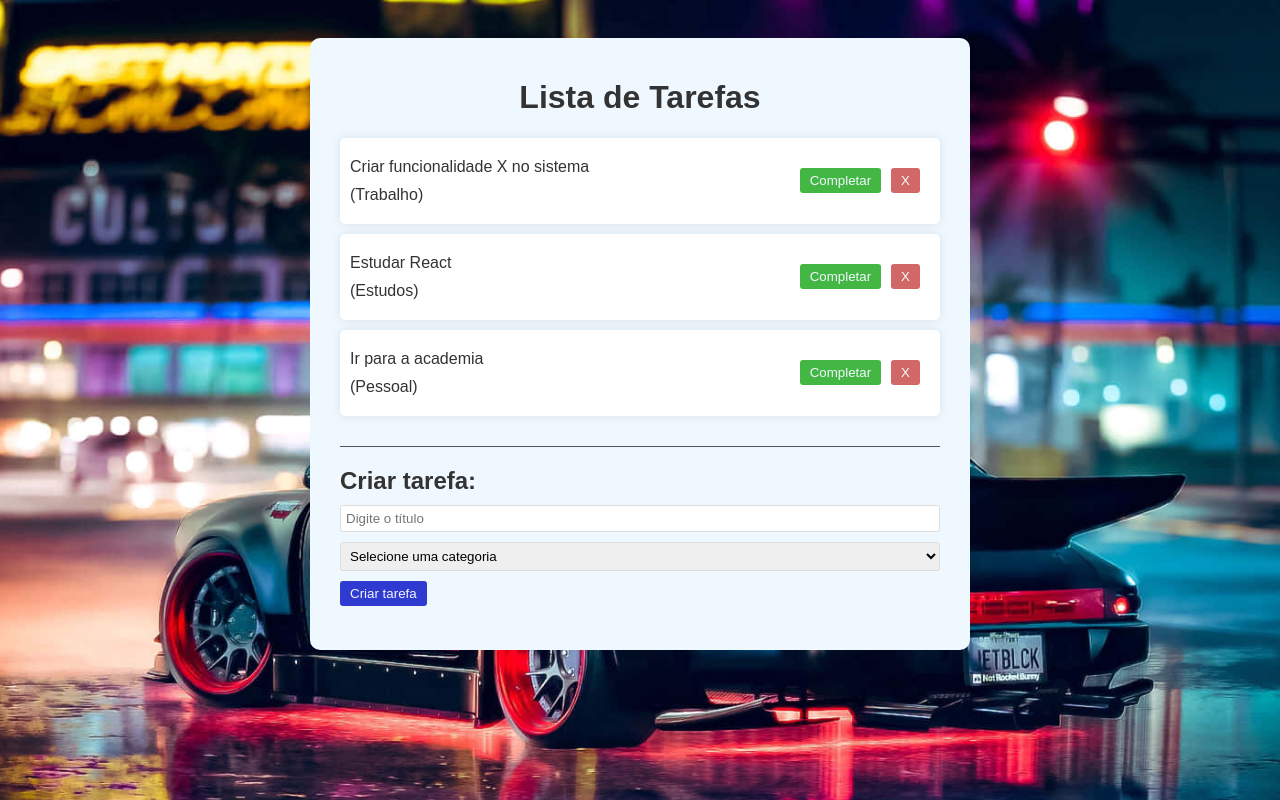
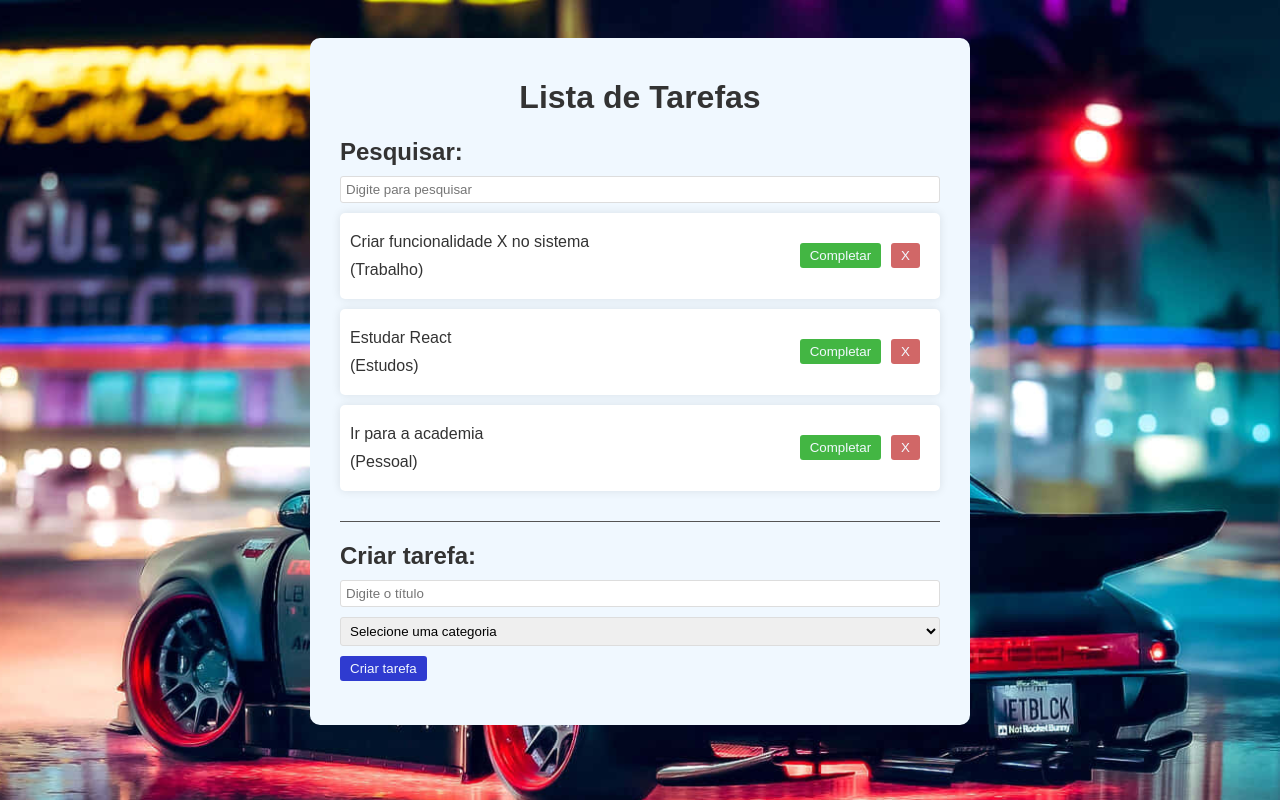
Before and after one commit to brunohro/mylist, a React (Vite) app: page / in a window 1280 px wide. Shown: the top 800 px of the page. Built offline with nearby package versions, Linux system fonts and the light colour scheme.

Commit message:
Criando funcionalidade de busca

```diff
--- a/src/App.jsx
+++ b/src/App.jsx
@@ -2,6 +2,7 @@
 import './App.css';
 import Todo from './components/Todo';
 import TodoForm from './components/TodoForm';
+import Search from './components/Search';
 
 
 function App() {
@@ -36,12 +37,14 @@
         isCompleted: false,
       },
       ];
-      setTodos(newTodos);
+    setTodos(newTodos);
   };
+
+  const [search, setSearch] = useState("");
 
   const removeTodo = (id) => {
     const newTodos = [...todos] // coleta todos os meus Todos
-    const filteredTodos = newTodos.filter((todo) => todo.id !== id ? todo: null); // verifica os todos
+    const filteredTodos = newTodos.filter((todo) => todo.id !== id ? todo : null); // verifica os todos
     setTodos(filteredTodos); // atualiza a lista de todos
   }
 
@@ -54,12 +57,16 @@
   return (
     <div className="app">
       <h1> Lista de Tarefas </h1>
+      <Search search={search} setSearch={setSearch} />
       <div className="todo-list">
-        {todos.map((todo) => (
-          <Todo key={todo.id} todo={todo} removeTodo={removeTodo} completeTodo={completeTodo}/>
-        ))}
+        {todos.
+          filter(
+            (todo) => todo.text.toLowerCase().includes(search.toLocaleLowerCase()) // Se eu tiver caracteres igual os do título
+          ).map((todo) => (
+            <Todo key={todo.id} todo={todo} removeTodo={removeTodo} completeTodo={completeTodo} />
+          ))}
       </div>
-      <TodoForm addTodo={addTodo}/>
+      <TodoForm addTodo={addTodo} />
     </div>
   )
 }
--- /dev/null
+++ b/src/components/Search.jsx
@@ -0,0 +1,11 @@
+const Search = ({ search, setSearch }) => {
+  return (
+    <div className="search">
+        <h2> Pesquisar:</h2>
+        <input type="text" value={search} onChange={(e)=> setSearch(e.target.value)} placeholder="Digite para pesquisar"/>
+
+    </div>
+  )
+}
+
+export default Search
```
